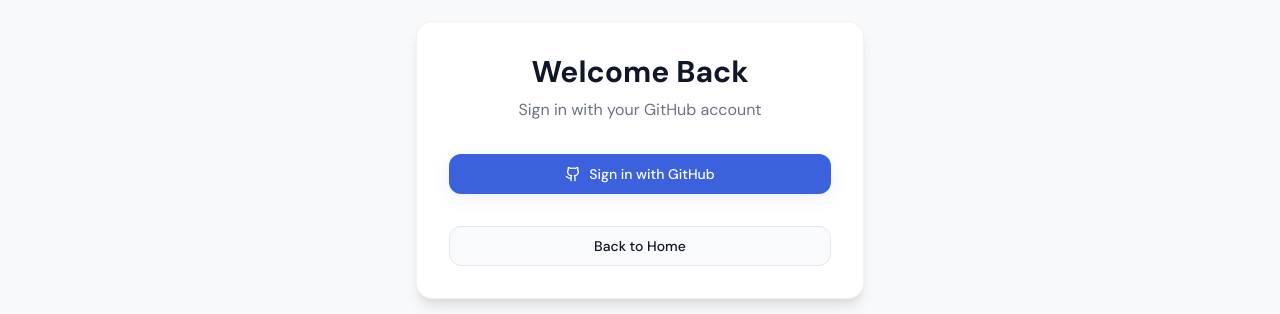
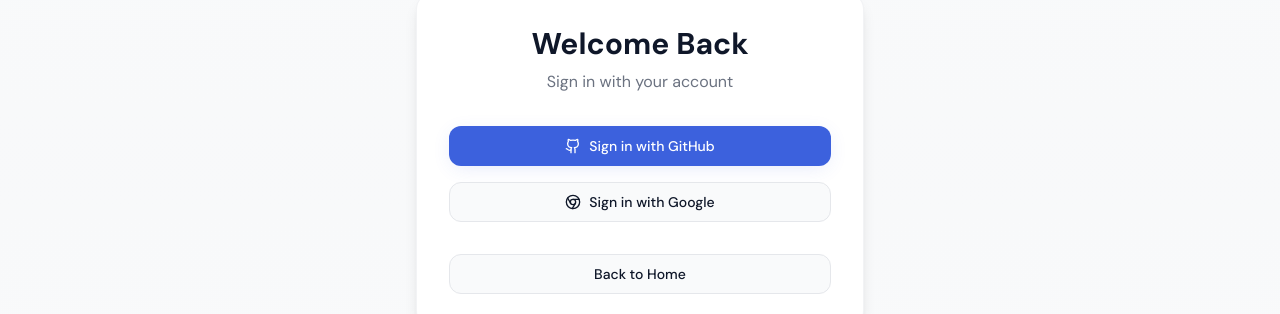
Before and after one commit to Win11HW/Electronics-Store, a Next.js app: page /login in a window 1280 px wide. Shown: the part 369-683 px from the top of the page. Built offline with nearby package versions, Linux system fonts and the light colour scheme; no server answers.

Commit message:
Add Google authentication support to NextAuth and update login page to include Google sign-in option

```diff
--- a/app/api/auth/[...nextauth]/route.js
+++ b/app/api/auth/[...nextauth]/route.js
@@ -1,5 +1,6 @@
 import NextAuth from "next-auth";
 import GitHubProvider from "next-auth/providers/github";
+import GoogleProvider from "next-auth/providers/google";
 
 const handler = NextAuth({
   providers: [
@@ -7,6 +8,10 @@
       clientId: process.env.GITHUB_ID,
       clientSecret: process.env.GITHUB_SECRET,
     }),
+    GoogleProvider({
+      clientId: process.env.GOOGLE_CLIENT_ID,
+      clientSecret: process.env.GOOGLE_CLIENT_SECRET,
+    }),
   ],
 });
 
--- a/app/login/page.tsx
+++ b/app/login/page.tsx
@@ -3,7 +3,7 @@
 import Link from "next/link";
 import { Button } from "@/components/ui/button";
 import { signIn } from "next-auth/react";
-import { Github } from "lucide-react";
+import { Github, Chrome } from "lucide-react";
 
 export default function LoginPage() {
   return (
@@ -12,8 +12,9 @@
         <div className="bg-card rounded-2xl shadow-lg border border-border/50 p-8">
           <div className="mb-8 text-center">
             <h1 className="text-3xl font-bold text-foreground mb-2">Welcome Back</h1>
-            <p className="text-muted-foreground">Sign in with your GitHub account</p>
+            <p className="text-muted-foreground">Sign in with your account</p>
           </div>
+          <div className="space-y-4">
             <Button
               onClick={() => signIn("github")}
               className="w-full rounded-lg flex items-center gap-2"
@@ -21,6 +22,15 @@
               <Github className="w-5 h-5" />
               Sign in with GitHub
             </Button>
+            <Button
+              onClick={() => signIn("google")}
+              variant="outline"
+              className="w-full rounded-lg flex items-center gap-2"
+            >
+              <Chrome className="w-5 h-5" />
+              Sign in with Google
+            </Button>
+          </div>
           <div className="text-center mt-8">
             <Link href="/">
               <Button variant="outline" className="w-full rounded-lg">Back to Home</Button>
```
Lines whose indentation alone changed are shown as unchanged.
